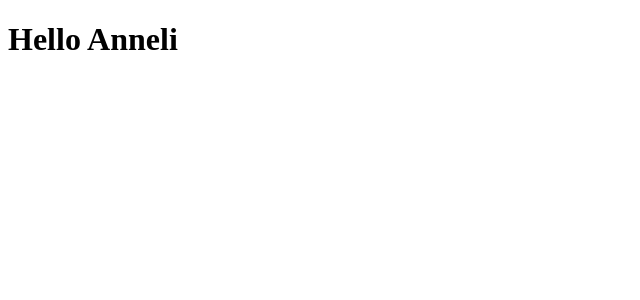
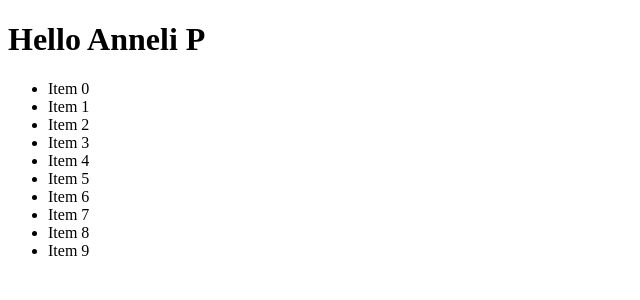
Before and after one commit to anneli4/php, a PHP site: page / in a window 1280 px wide. Shown: the top 300 px of the page, without its empty margins (0-640 px from the left). Run offline with PHP 8.4, Linux system fonts and the light colour scheme.

Commit message:
Update name variable and adjust greeting in index.php

```diff
--- a/index.php
+++ b/index.php
@@ -1,5 +1,6 @@
 <?php
-    $name ='Anneli';
+    $name ='Anneli P';
+
 ?>
 <!DOCTYPE html>
 <html lang="en">
@@ -9,6 +10,11 @@
     <title>Document</title>
 </head>
 <body>
-    <h1>Hello Anneli</h1>
+    <h1>Hello <?=$name?></h1>
+    <ul>
+        <?php for($i = 0; $i < 10; $i++): ?>
+            <li>Item <?=$i?></li>
+        <?php endfor ?>
+    </ul>
 </body>
 </html>
```
